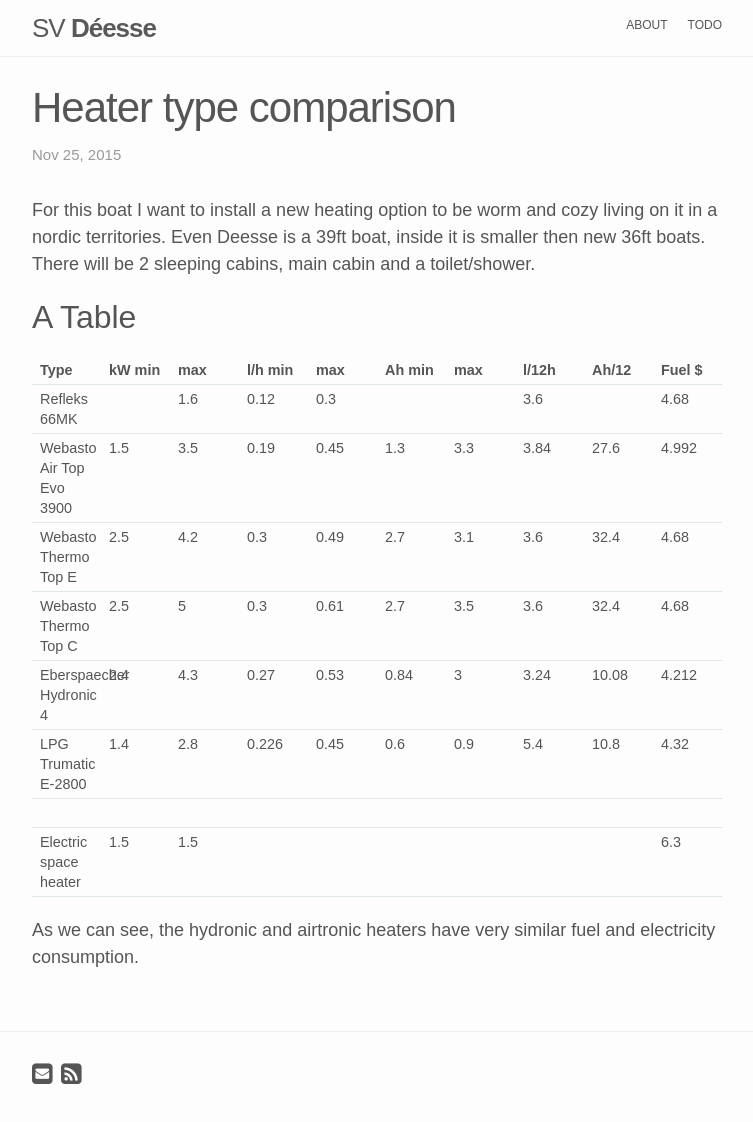
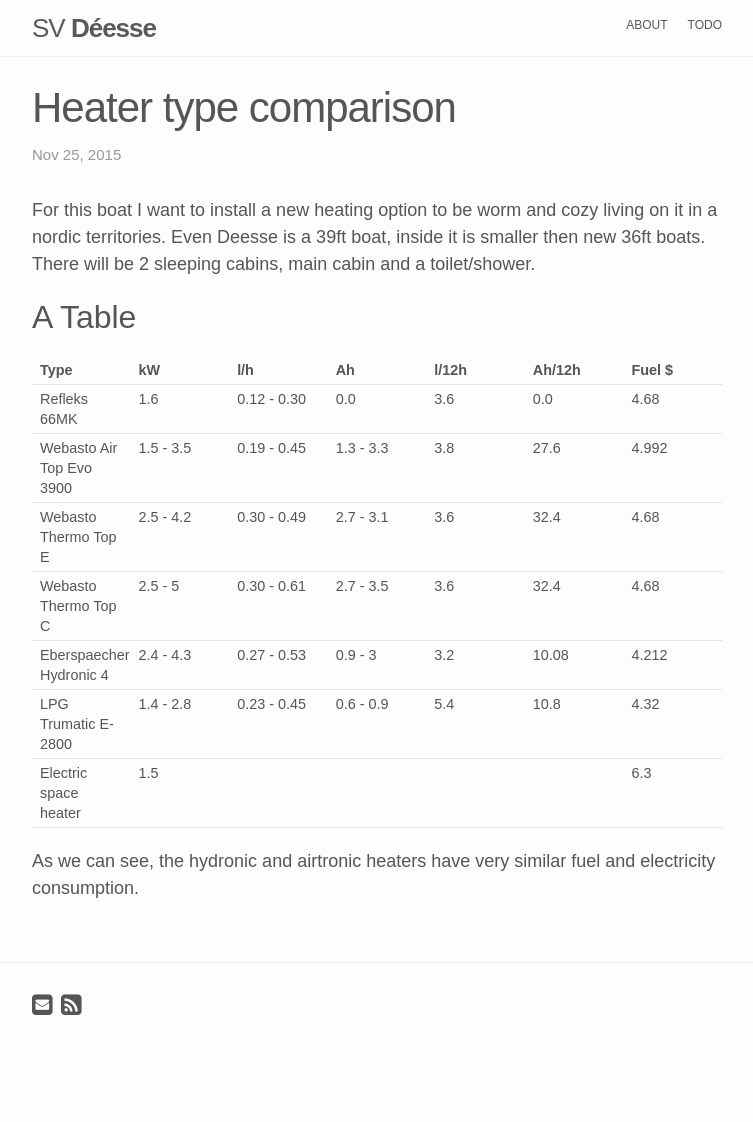
Before and after one commit to xslim/svdeesse.com, a Jekyll site: the page built from _posts/2015-11-25-heater-type-comparison.md, in a window 1280 px wide. Shown: the whole page, without its empty margins (263-1016 px from the left). Built offline with Jekyll 4.4.1, drawn with Linux system fonts in a browser that asks for light colours; Markdown is read by kramdown in place of the engine named in the settings; comment, search, counter and statistics services are not loaded; after the commit the page ends 1053 px from its top, so only the background shows below that.

Commit message:
Updated 2015-11-25-heater-type-comparison.md

```diff
--- a/_posts/2015-11-25-heater-type-comparison.md
+++ b/_posts/2015-11-25-heater-type-comparison.md
@@ -11,15 +11,14 @@ For this boat I want to install a new heating option to be worm and cozy living
 
 ## A Table
 
-| Type                     | kW min | max | l/h min | max | Ah min | max | l/12h | Ah/12 | Fuel $ |
-|--------------------------|--------|--------|---------|---------|--------|--------|-------|-------|--------|
-| Refleks 66MK             |        | 1.6    | 0.12    | 0.3     |        |        | 3.6   |       | 4.68   |
-| Webasto Air Top Evo 3900 | 1.5    | 3.5    | 0.19    | 0.45    | 1.3    | 3.3    | 3.84  | 27.6  | 4.992  |
-| Webasto Thermo Top E     | 2.5    | 4.2    | 0.3     | 0.49    | 2.7    | 3.1    | 3.6   | 32.4  | 4.68   |
-| Webasto Thermo Top C     | 2.5    | 5      | 0.3     | 0.61    | 2.7    | 3.5    | 3.6   | 32.4  | 4.68   |
-| Eberspaecher Hydronic 4  | 2.4    | 4.3    | 0.27    | 0.53    | 0.84   | 3      | 3.24  | 10.08 | 4.212  |
-| LPG Trumatic E-2800      | 1.4    | 2.8    | 0.226   | 0.45    | 0.6    | 0.9    | 5.4   | 10.8  | 4.32   |
-|                          |        |        |         |         |        |        |       |       |        |
-| Electric space heater    | 1.5    | 1.5    |         |         |        |        |       |       | 6.3    |
+| Type                     | kW        | l/h         | Ah       | l/12h | Ah/12h | Fuel $ |
+|--------------------------|-----------|-------------|-----------|-----|------|--------|
+| Refleks 66MK             | 1.6       | 0.12 - 0.30 | 0.0       | 3.6 | 0.0   |      4.68   |
+| Webasto Air Top Evo 3900 | 1.5 - 3.5 | 0.19 - 0.45 | 1.3 - 3.3 | 3.8 | 27.6  | 4.992  |
+| Webasto Thermo Top E     | 2.5 - 4.2 | 0.30 - 0.49 | 2.7 - 3.1 | 3.6 | 32.4  | 4.68   |
+| Webasto Thermo Top C     | 2.5 - 5   | 0.30 - 0.61 | 2.7 - 3.5 | 3.6 | 32.4  | 4.68   |
+| Eberspaecher Hydronic 4  | 2.4 - 4.3 | 0.27 - 0.53 | 0.9 - 3   | 3.2 | 10.08 | 4.212  |
+| LPG Trumatic E-2800      | 1.4 - 2.8 | 0.23 - 0.45 | 0.6 - 0.9 | 5.4 | 10.8  | 4.32   |
+| Electric space heater    | 1.5       |             |           |     |       | 6.3    |
 
 As we can see, the hydronic and airtronic heaters have very similar fuel and electricity consumption.
```
